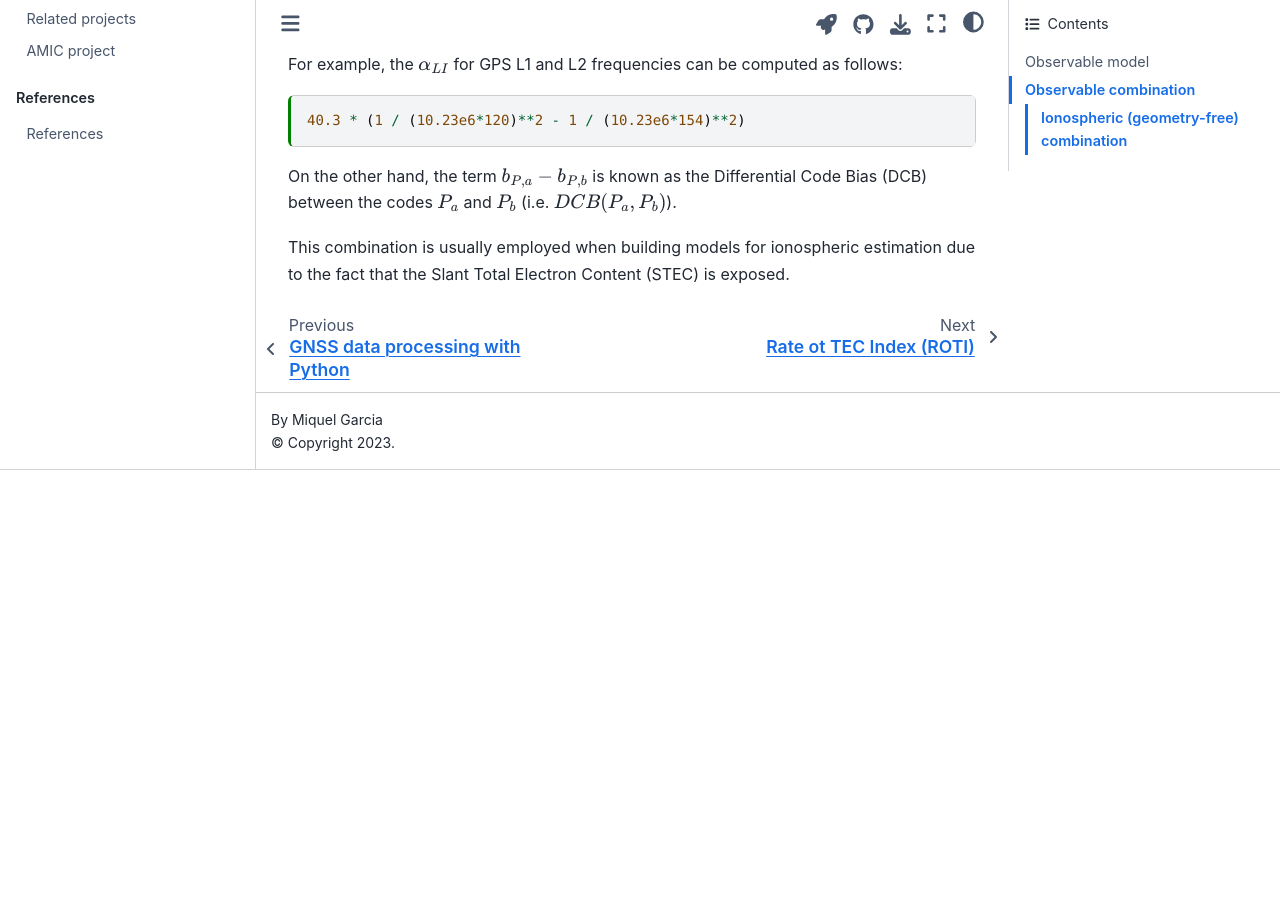
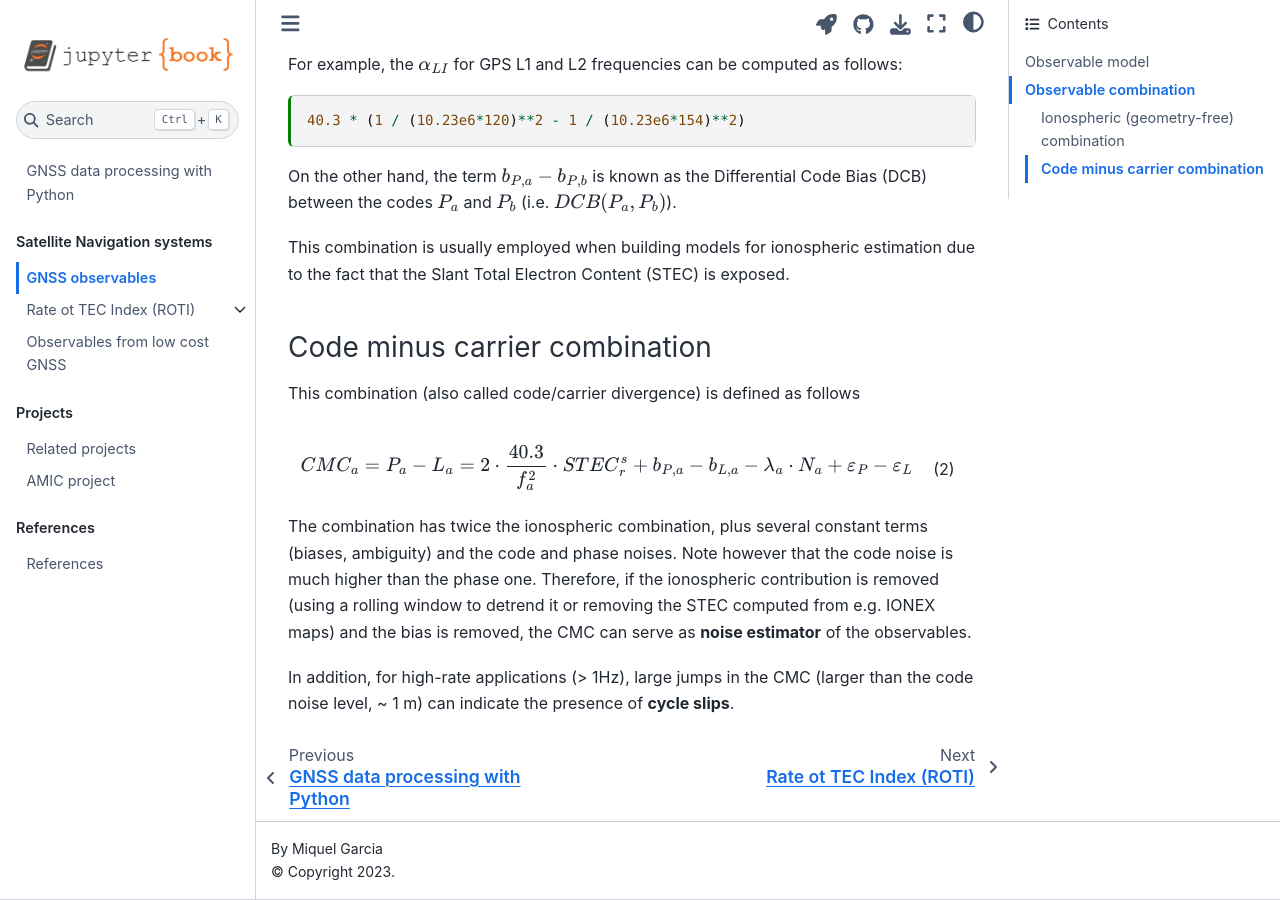
Before and after one commit to rokubun/gnss_tutorials, a Jupyter Book: the page built from docs/gnss_observables.md, in a window 1280 px wide and 900 px high, scrolled down 1432 px. Built offline with Jupyter Book 1.0.4 settings and Sphinx 7.4.7 and the Sphinx Book theme 1.1.4, drawn with Linux system fonts in a browser that asks for light colours; pages that are not in the unit, such as notebooks, are missing from menus; before the commit the page ends 1902 px from its top, so only the background shows below that.

Commit message:
feat(docs): add CMC description

````diff
--- a/docs/gnss_observables.md
+++ b/docs/gnss_observables.md
@@ -61,7 +61,6 @@ On the other hand, the ionospheric combination of phases can be expressed as:
 LI_{a,b} = P_b - P_a = 40.3 \cdot \left ( \frac{1}{f_a^2} - \frac{1}{f_b^2} \right) \cdot STEC_r^s + b_{L,b} - b_{L,a} + {\lambda}_b \cdot N_b - {\lambda}_a \cdot N_a + \sqrt{2} \cdot \varepsilon_L
 ```
 
-
 In GNSS textbooks, the term $40.3 \cdot \left ( \frac{1}{f_a^2} - \frac{1}{f_b^2} \right)$ is usually referred to the alpha constant $\alpha_{LI}$ for the given frequencies
 
 For example, the $\alpha_{LI}$ for GPS L1 and L2 frequencies can be computed as follows:
@@ -75,3 +74,23 @@ Code Bias (DCB) between the codes $P_a$ and $P_b$ (i.e. $DCB(P_a, P_b)$).
 
 This combination is usually employed when building models for ionospheric estimation
 due to the fact that the Slant Total Electron Content (STEC) is exposed.
+
+(cmc_combination)=
+### Code minus carrier combination
+
+This combination (also called code/carrier divergence) is defined as follows
+
+```{math}
+:label: cmc
+CMC_{a} = P_a - L_a = 2 \cdot \frac{40.3}{f_a^2} \cdot STEC_r^s + b_{P,a} - b_{L,a} - {\lambda}_a \cdot N_a + \varepsilon_P -  \varepsilon_L
+```
+
+The combination has twice the ionospheric combination, plus several constant
+terms (biases, ambiguity) and the code and phase noises. Note however that
+the code noise is much higher than the phase one. Therefore, if the
+ionospheric contribution is removed (using a rolling window to detrend it or
+removing the STEC computed from e.g. IONEX maps) and the bias is removed,
+the CMC can serve as **noise estimator** of the observables.
+
+In addition, for high-rate applications (> 1Hz), large jumps in the CMC
+(larger than the code noise level, ~ 1 m) can indicate the presence of **cycle slips**.
````
